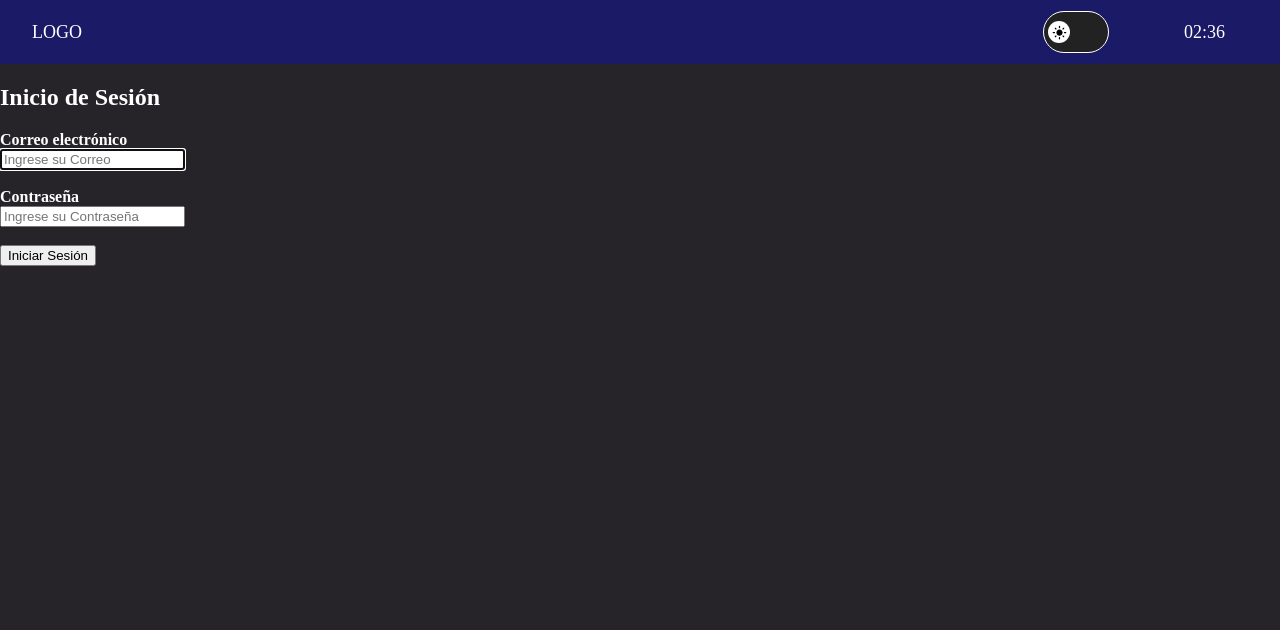
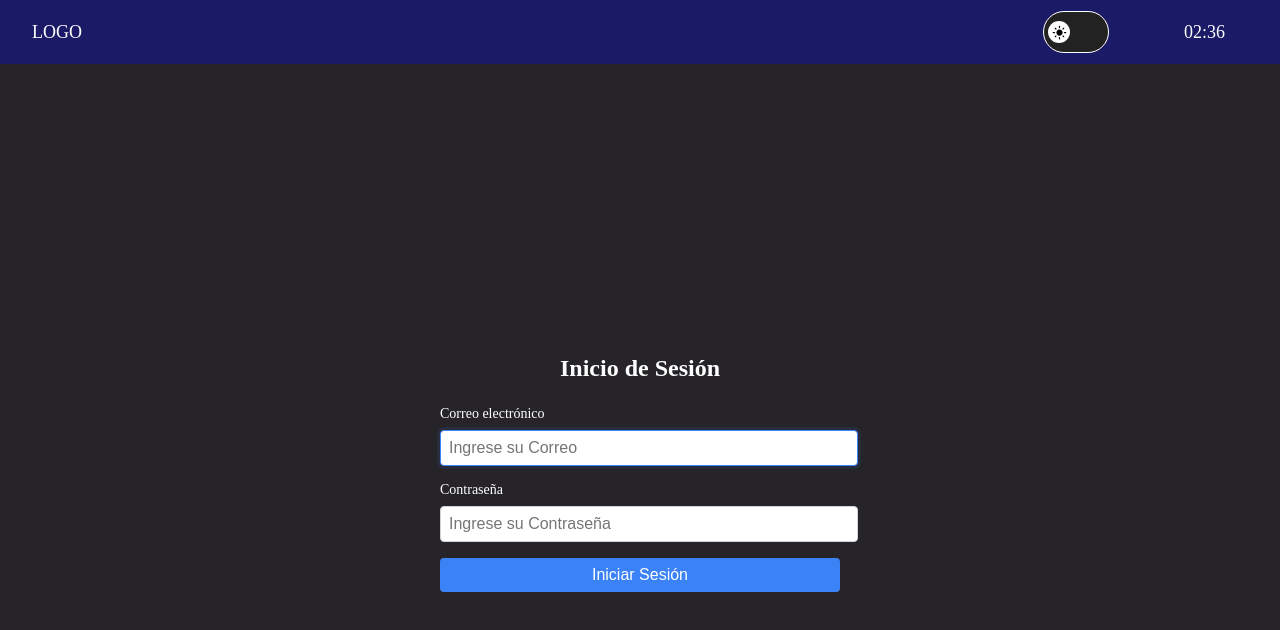
Before and after one commit to Emanuel0az/IS_Comedor, a React (Vite) app in the folder reactApp/: page /login in a window 1280 px wide. Shown: the top 630 px of the page. Built offline with nearby package versions, Linux system fonts and the light colour scheme.

Commit message:
cambio de estilos del login

```diff
--- a/reactApp/src/components/FormLogin/FormLogin.css
+++ b/reactApp/src/components/FormLogin/FormLogin.css
@@ -1,63 +1,75 @@
-/* form {
-    background-color: #f5f5f5;
-    padding: 20px;
-    margin: 0 auto;
-    border-radius: 8px;
-    width: 300px;
-    box-shadow: 0 4px 6px rgba(0, 0, 0, 0.1);
+/* FormLogin.css */
+.login-container {
+  display: flex;
+  justify-content: center;
+  align-items: center;
+  min-height: 100vh;
 }
 
-  h2 {
-    text-align: center;
-    margin-bottom: 20px;
-    font-family: Arial, sans-serif;
-    color: #333;
+.login-form {
+  padding: 2rem;
+  border-radius: 8px;
+  width: 100%;
+  max-width: 400px;
 }
 
-  label {
-    font-size: 14px;
-    margin-bottom: 8px;
-    display: block;
+.login-title {
+  font-size: 1.5rem;
   font-weight: bold;
-    color: #555;
+  text-align: center;
+  margin-bottom: 1.5rem;
 }
 
-  input[type="text"],
-  input[type="email"],
-  input[type="password"],
-  select {
-    width: 100%;
-    padding: 10px;
-    margin-bottom: 15px;
-    border: 1px solid #ccc;
-    border-radius: 4px;
-    box-sizing: border-box;
-    font-size: 14px;
+.form-group {
+  margin-bottom: 1rem;
 }
 
-  button {
+.form-label {
+  display: block;
+  font-size: 0.875rem;
+  font-weight: 500;
+  margin-bottom: 0.5rem;
+}
+
+.form-input {
   width: 100%;
-    background-color: #4CAF50;
+  padding: 0.5rem;
+  font-size: 1rem;
+  border: 1px solid #d1d5db;
+  border-radius: 4px;
+  transition: border-color 0.15s ease-in-out;
+}
+
+.form-input:focus {
+  outline: none;
+  border-color: #3b82f6;
+  box-shadow: 0 0 0 3px rgba(59, 130, 246, 0.1);
+}
+
+.error-message {
+  color: #ef4444;
+  font-size: 0.75rem;
+  margin-top: 0.25rem;
+}
+
+.submit-button {
+  width: 100%;
+  padding: 0.5rem;
+  font-size: 1rem;
+  font-weight: 500;
   color: white;
-    padding: 10px;
+  background-color: #3b82f6;
   border: none;
   border-radius: 4px;
   cursor: pointer;
-    font-size: 16px;
+  transition: background-color 0.15s ease-in-out;
 }
 
-  button:hover {
-    background-color: #45a049;
+.submit-button:hover {
+  background-color: #2563eb;
 }
 
-
-
-  form div:last-child {
-    margin-top: 20px;
+.submit-button:focus {
+  outline: none;
+  box-shadow: 0 0 0 3px rgba(59, 130, 246, 0.5);
 }
-
-  input:focus, select:focus {
-    border-color: #4CAF50;
-    outline: none;
-    box-shadow: 0 0 5px rgba(76, 175, 80, 0.5);
-  } */
--- a/reactApp/src/components/FormLogin/FormLogin.jsx
+++ b/reactApp/src/components/FormLogin/FormLogin.jsx
@@ -1,15 +1,13 @@
 import React, { useState } from 'react';
 import { useNavigate } from 'react-router-dom';
-import '../FormLogin/FormLogin.css';
+import './FormLogin.css';
 
-const FormLogin = () => {
+export default function FormLogin() {
   const [email, setEmail] = useState('');
   const [password, setPassword] = useState('');
   const [errors, setErrors] = useState({});
-
   const navigate = useNavigate();
 
-  // Datos de credenciales permitidas
   const adminCredentials = {
     correo: "admin@gmail.com",
     clave: "1234"
@@ -26,11 +24,10 @@ const FormLogin = () => {
     event.preventDefault();
     const inputErrors = validate();
     if (Object.keys(inputErrors).length === 0) {
-      // Verificación de credenciales
       if (adminCredentials.correo === email && adminCredentials.clave === password) {
         alert('Inicio de sesión exitoso');
-        localStorage.setItem('user', true); // Guarda 'admin' en localStorage
-        navigate('/home'); // Redirige a la ruta privada
+        localStorage.setItem('user', 'true');
+        navigate('/home');
       } else {
         alert('Credenciales incorrectas');
       }
@@ -41,46 +38,45 @@ const FormLogin = () => {
   };
 
   return (
-    <div className="form2">
-      <div className="title">
-        <h2 className="title-login">Inicio de Sesión</h2>
-      </div>
-      <div className="login_css">
+    <div className="login-container">
+      <div className="login-form">
+        <h2 className="login-title">Inicio de Sesión</h2>
         <form onSubmit={handleSubmit}>
-          <div>
-            <label><strong>Correo electrónico</strong></label><br />
+          <div className="form-group">
+            <label htmlFor="email" className="form-label">Correo electrónico</label>
             <input
+              id="email"
               type="email"
               value={email}
               onChange={(e) => setEmail(e.target.value)}
-              placeholder='Ingrese su Correo'
+              placeholder="Ingrese su Correo"
               required
               autoFocus
+              className="form-input"
             />
-            <br />
-            <br />
-            {errors.email && <span>{errors.email}</span>}
+            {errors.email && <span className="error-message">{errors.email}</span>}
           </div>
-          <div>
-            <label><strong>Contraseña</strong></label><br />
+          <div className="form-group">
+            <label htmlFor="password" className="form-label">Contraseña</label>
             <input
+              id="password"
               type="password"
               value={password}
               onChange={(e) => setPassword(e.target.value)}
-              placeholder='Ingrese su Contraseña'
+              placeholder="Ingrese su Contraseña"
               required
+              className="form-input"
             />
-            <br />
-            <br />
-            {errors.password && <span>{errors.password}</span>}
+            {errors.password && <span className="error-message">{errors.password}</span>}
           </div>
-          <button type="submit">Iniciar Sesión</button>
-          <br />
-          <br />
+          <button
+            type="submit"
+            className="submit-button"
+          >
+            Iniciar Sesión
+          </button>
         </form>
       </div>
     </div>
   );
-};
-
-export default FormLogin;
+}
```
Lines whose indentation alone changed are shown as unchanged.
